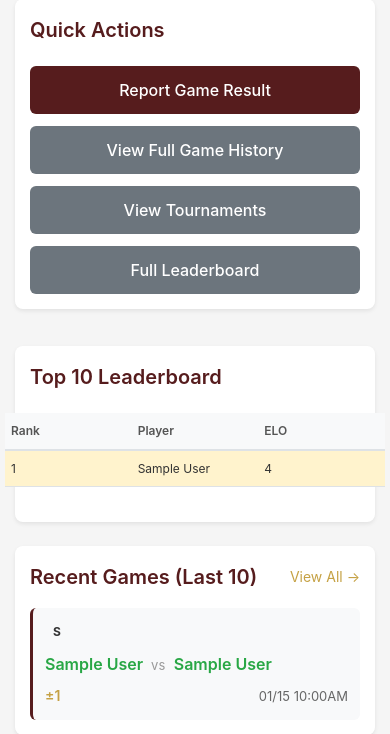
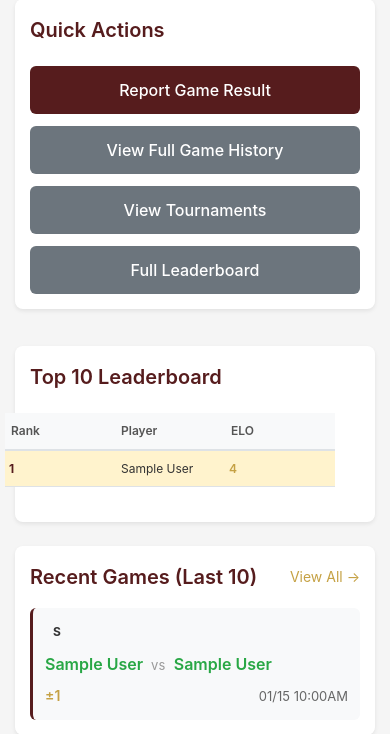
Before and after one commit to conjfrnk/charter-pool, a Flask app: page / in a window 390 px wide. Shown: the part 594-1328 px from the top of the page. Run offline with Flask 3, Linux system fonts and the light colour scheme; a user stored in the database is signed in; tables that the repository leaves empty hold one stand-in row (values such as "Sample post").

Commit message:
Update version to v1.4.4 and enhance CSS styles for leaderboard tables
- Bumped the application version to v1.4.4.
- Added new CSS properties for improved layout and responsiveness of leaderboard tables.
- Adjusted column widths for rank and ELO cells to optimize display on various screen sizes.
- Introduced overflow handling and maximum width constraints for better visual consistency.

These changes enhance the user interface and ensure a more cohesive experience across devices.

```diff
--- a/static/style.css
+++ b/static/style.css
@@ -17,6 +17,7 @@ body {
   line-height: 1.6;
   background-color: #f5f5f5;
   color: #333;
+  overflow-x: hidden;
 }
 
 a {
@@ -519,6 +520,7 @@ footer {
   margin-bottom: 20px;
   border-radius: 8px;
   box-shadow: 0 2px 4px rgba(0,0,0,0.08);
+  max-width: 100%;
 }
 
 table {
@@ -526,6 +528,10 @@ table {
   min-width: 600px;
   border-collapse: collapse;
   background: white;
+}
+
+.leaderboard-table {
+  min-width: 500px;
 }
 
 table thead {
@@ -1185,7 +1191,6 @@ table tr.highlight {
 
   table {
     font-size: 14px;
-    min-width: 100%;
   }
 
   table th,
@@ -1196,6 +1201,7 @@ table tr.highlight {
   .leaderboard-table {
     min-width: 100%;
     table-layout: fixed;
+    width: 100%;
   }
 
   .leaderboard-table.full {
@@ -1211,11 +1217,17 @@ table tr.highlight {
 
   /* Make rank and ELO columns narrower */
   .leaderboard-table .rank-cell {
-    width: 50px;
+    width: 15%;
+    max-width: 50px;
   }
 
   .leaderboard-table .elo-cell {
-    width: 70px;
+    width: 25%;
+    max-width: 70px;
+  }
+
+  .leaderboard-table td:nth-child(2) {
+    width: 60%;
   }
 
   .btn {
@@ -1294,13 +1306,13 @@ table tr.highlight {
   }
 
   table {
-    min-width: 100%;
     font-size: 13px;
   }
 
   .leaderboard-table {
     min-width: 100%;
     table-layout: fixed;
+    width: 100%;
   }
 
   .leaderboard-table.full {
@@ -1317,13 +1329,19 @@ table tr.highlight {
 
   /* Make rank and ELO columns narrower on small screens */
   .leaderboard-table .rank-cell {
-    width: 40px;
+    width: 15%;
+    max-width: 40px;
     padding: 8px 4px;
   }
 
   .leaderboard-table .elo-cell {
-    width: 60px;
+    width: 20%;
+    max-width: 60px;
     padding: 8px 4px;
+  }
+
+  .leaderboard-table td:nth-child(2) {
+    width: 65%;
   }
 
   /* Hide white-space: nowrap on mobile for table headers */
--- a/templates/index.html
+++ b/templates/index.html
@@ -58,7 +58,7 @@
         <tbody>
           {% for u in leaderboard %}
           <tr {% if u.netid == user.netid %}class="highlight"{% endif %}>
-            <td>{{ loop.index }}</td>
+            <td class="rank-cell">{{ loop.index }}</td>
             <td>
               {% if u.first_name and u.last_name %}
                 {{ u.full_name }}
@@ -66,7 +66,7 @@
                 <span class="incomplete-name">Incomplete Profile</span>
               {% endif %}
             </td>
-            <td>{{ u.elo_rating }}</td>
+            <td class="elo-cell">{{ u.elo_rating }}</td>
           </tr>
           {% endfor %}
         </tbody>
```
Also changed, not shown: 1 other file.
